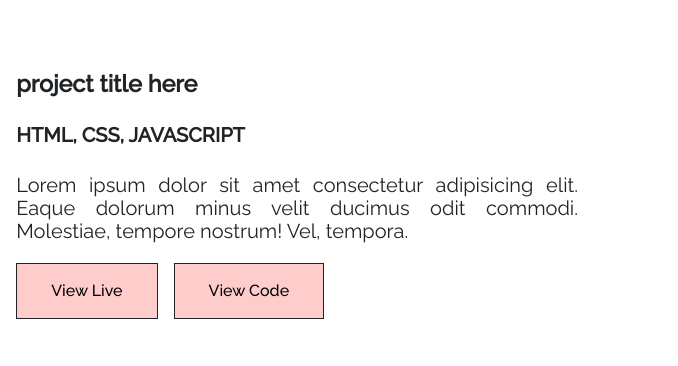
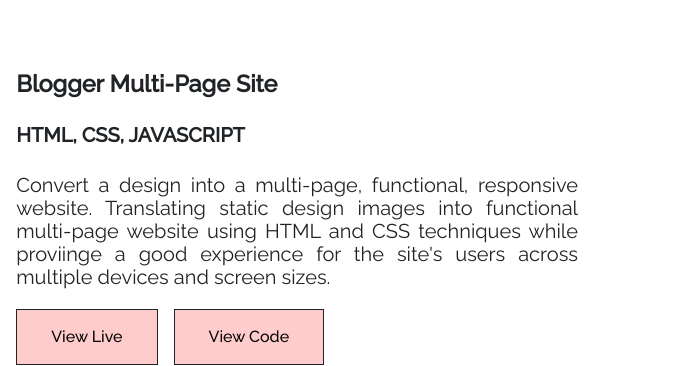
Before and after one commit to beajt/bea-tuano-portfolio-website, a plain HTML site: page index.html in a window 1280 px wide. Shown: the part 3246-3612 px from the top of the page, 602-1280 px from the left. Drawn offline with Linux system fonts and the light colour scheme.

Commit message:
added project 3 description

```diff
--- a/index.html
+++ b/index.html
@@ -265,12 +265,12 @@
             <div class="project3Flex">
               <div class="w-1/2"><img class="projectImages" src="./assets/page.gif" /></div>
               <div class="projectText3">
-                <h3>project title here</h3>
+                <h3>Blogger Multi-Page Site</h3>
                 <h4>HTML, CSS, JAVASCRIPT</h4>
                 <p>
-                  Lorem ipsum dolor sit amet consectetur adipisicing elit. Eaque
-                  dolorum minus velit ducimus odit commodi. Molestiae, tempore
-                  nostrum! Vel, tempora.
+                  Convert a design into a multi-page, functional, responsive website.
+                  Translating static design images into functional multi-page website using HTML and CSS techniques while proviinge a good experience for the site's users across multiple devices and screen sizes.
+
                 </p>
                 <ul>
                   <li class="button">
```
